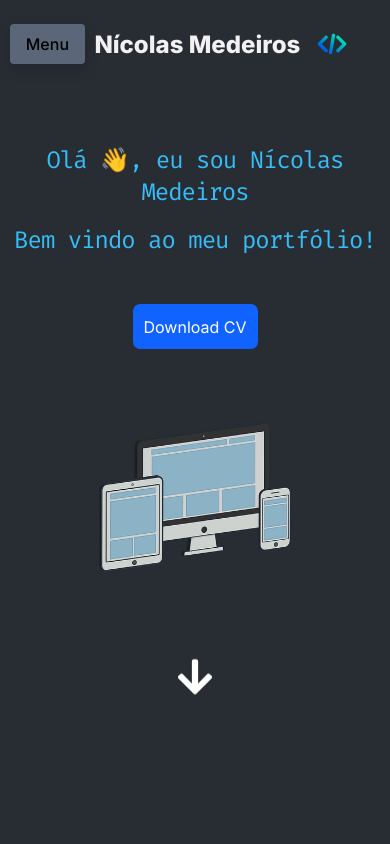
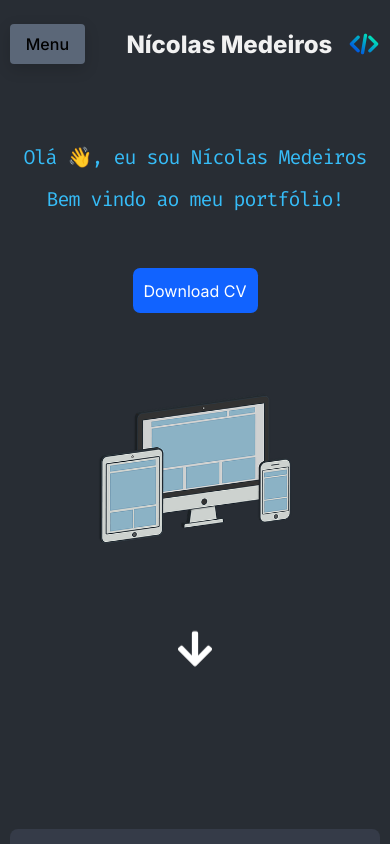
Before and after one commit to nicolasmrodrigues/portfolio, a React (Vite) app: page / in a window 390 px wide. Shown: the top 844 px of the page. Built offline with nearby package versions, Linux system fonts and the light colour scheme.

Commit message:
melhorando responsividade

```diff
--- a/src/components/DownloadButton/styles.ts
+++ b/src/components/DownloadButton/styles.ts
@@ -6,7 +6,7 @@ export const Button = styled.a`
 	justify-content: center;
 
 	@media (max-width: 768px) {
-		margin: 32px 0 40px 0;
+		margin: 40px 0 48px 0;
 	}
 
 	.button {
--- a/src/components/Header/styles.ts
+++ b/src/components/Header/styles.ts
@@ -110,7 +110,6 @@ export const TitleLink = styled.a`
 	align-items: center;
 	cursor: pointer;
 	text-decoration: none;
-	margin-right: 32px;
 `
 
 export const Overlay = styled.div`
--- a/src/components/Hero/styles.ts
+++ b/src/components/Hero/styles.ts
@@ -45,6 +45,10 @@ export const Subtitle = styled(Title)`
 	font-weight: 400;
 	letter-spacing: -1px;
 	text-align: center;
+
+	@media (max-width: 768px) {
+		font-size: 20px;
+	}
 `
 
 export const Container = styled.div`
```
